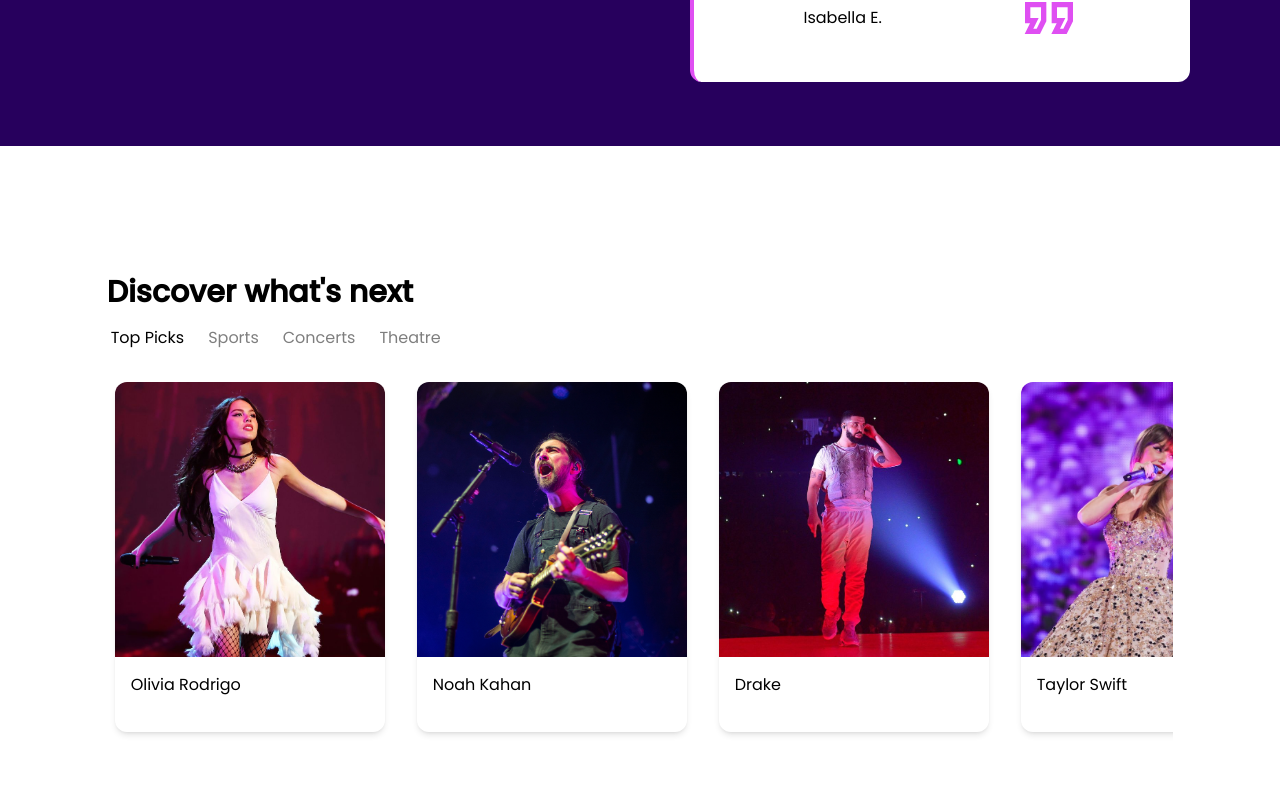
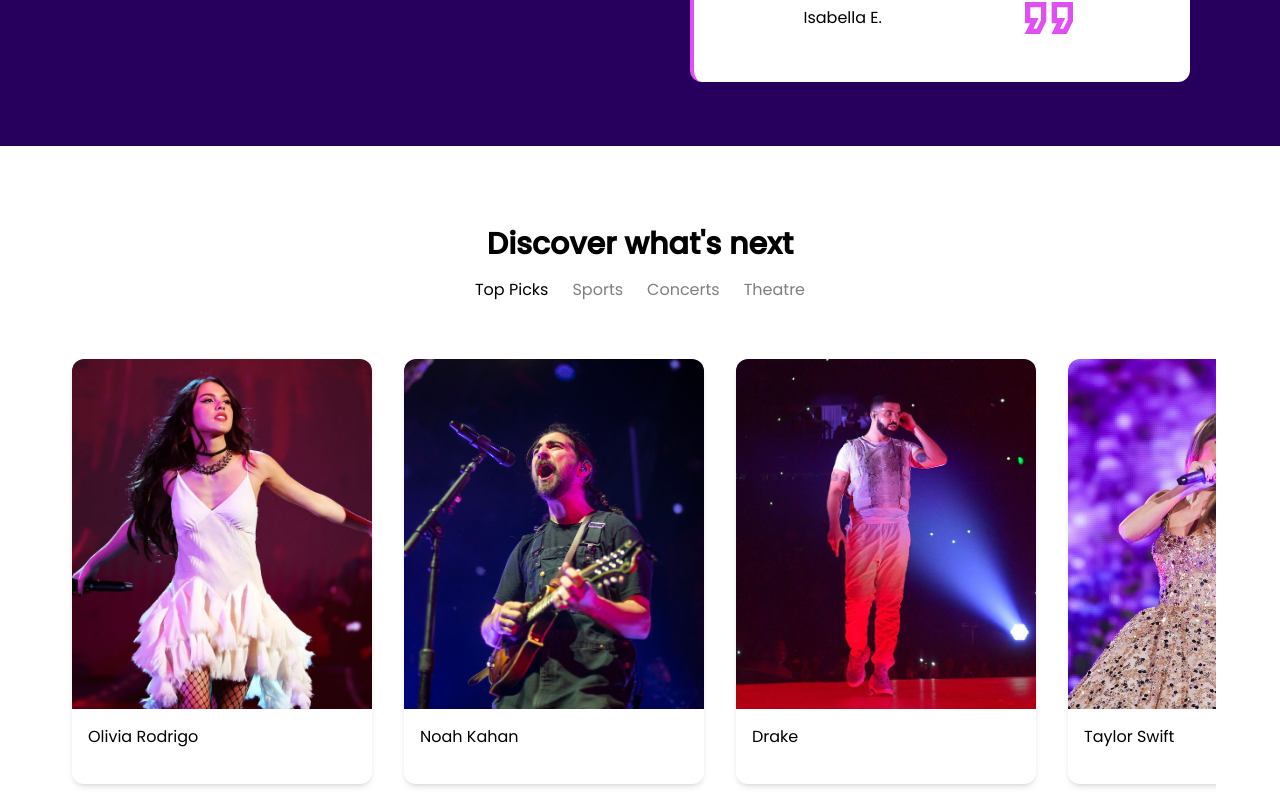
Before and after one commit to 10richard/venue-wizard, a React (Vite) app: page / in a window 1280 px wide. Shown: the part 1950-2760 px from the top of the page. Built offline with nearby package versions, Linux system fonts and the light colour scheme.

Commit message:
Modify Discover component

```diff
--- a/src/components/Discover.tsx
+++ b/src/components/Discover.tsx
@@ -54,13 +54,11 @@
   const [genre, setGenre] = useState<Genre>("topPicks");
 
   return (
-    <section id="discover" className="flex justify-center pt-32 mb-10">
-      <div className="flex flex-col items-center gap-4 shrink w-5/6">
-        <h1 className="max-[1060px]:text-2xl text-3xl self-start font-bold">
-          Discover what's next
-        </h1>
+    <section id="discover" className="flex justify-center pt-20 mb-10">
+      <div className="grid justify-center place-items-center gap-4 w-[90%]">
+        <h1 className=" text-3xl font-bold">Discover what's next</h1>
 
-        <div className="flex self-start gap-6 max-[1060px]:text-sm mb-4 px-1">
+        <div className="flex gap-6 max-[1060px]:text-sm mb-4 px-1">
           <div>
             <button
               id="topPicks"
@@ -107,14 +105,14 @@
           </div>
         </div>
 
-        <div className="events flex w-full gap-8 flex-nowrap overflow-x-scroll h-[400px] px-2">
+        <div className="events flex items-center w-full gap-8 whitespace-nowrap overflow-x-scroll h-[475px] px-2">
           {DiscoverGenres[genre].map((event: EventInfo, index: number) => (
             <div
               key={index}
-              className="hover:border-secondary hover:shadow-secondary duration-500 shadow-md w-[270px] h-[350px] flex-shrink-0 rounded-xl overflow-hidden cursor-pointer"
+              className="hover:border-secondary hover:shadow-secondary duration-500 shadow-md w-[300px] h-[425px] flex-shrink-0 rounded-xl overflow-hidden cursor-pointer"
             >
               <img
-                className="object-cover h-[275px]"
+                className="object-cover h-[350px]"
                 src={event.img}
                 alt={event.name}
               />
```
